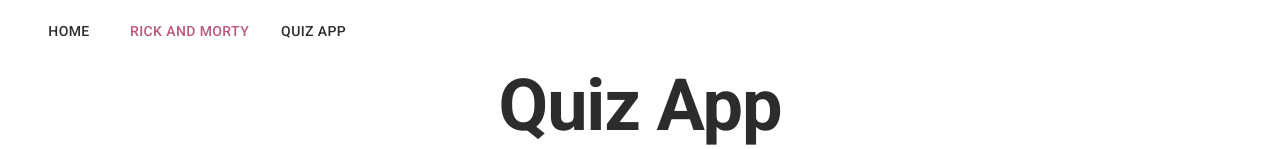
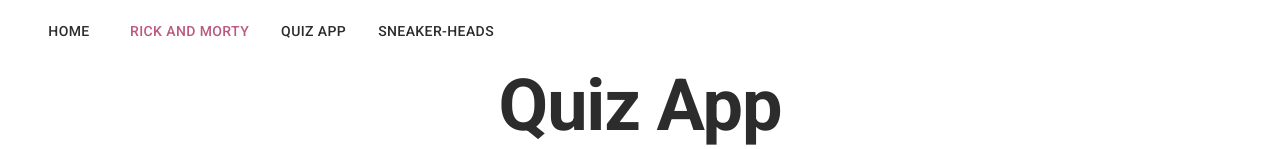
Before and after one commit to dlittle1/react-portfolio, a React (Create React App) app: page /Projects/1 in a window 1280 px wide. Shown: the top 149 px of the page. Built offline with nearby package versions, Linux system fonts and the light colour scheme.

Commit message:
add sneaker-heads project

```diff
--- a/src/pages/Project.js
+++ b/src/pages/Project.js
@@ -1,34 +1,38 @@
-import React, { useEffect, useState } from 'react'
-import { useParams } from 'react-router-dom'
-import data from '../projectData'
-import { Toolbar, Tabs, Tab, Box, Typography, Grid } from '@mui/material'
-import { Link } from 'react-router-dom'
-import { FontAwesomeIcon } from '@fortawesome/react-fontawesome'
-import { faAddressCard } from '@fortawesome/free-regular-svg-icons'
-import { faGithub } from '@fortawesome/free-brands-svg-icons'
+import React, { useEffect, useState } from 'react';
+import { useParams } from 'react-router-dom';
+import data from '../projectData';
+import { Toolbar, Tabs, Tab, Box, Typography, Grid } from '@mui/material';
+import { Link } from 'react-router-dom';
+import { FontAwesomeIcon } from '@fortawesome/react-fontawesome';
+import { faAddressCard } from '@fortawesome/free-regular-svg-icons';
+import { faGithub } from '@fortawesome/free-brands-svg-icons';
 
 const Project = () => {
-  const params = useParams()
-  const [value, setValue] = useState('2')
+  const params = useParams();
+  const [value, setValue] = useState('2');
   const { title, description, importantPoints, imgs, github, website } =
-    data[params.projectId]
+    data[params.projectId];
 
   const handleChange = (e, newValue) => {
-    setValue(newValue)
-  }
+    setValue(newValue);
+  };
 
   useEffect(() => {
-    const path = window.location.pathname
+    const path = window.location.pathname;
     if (path === '/projects/0') {
       if (value !== '2') {
-        setValue('2')
+        setValue('2');
       }
     } else if (path === '/projects/1') {
       if (value !== '3') {
-        setValue('3')
+        setValue('3');
+      }
+    } else if (path === '/projects/2') {
+      if (value !== '4') {
+        setValue('4');
       }
     }
-  })
+  });
 
   return (
     <>
@@ -52,6 +56,12 @@ const Project = () => {
             value='2'
           />
           <Tab component={Link} to={'/projects/1'} label='Quiz App' value='3' />
+          <Tab
+            component={Link}
+            to={'/projects/2'}
+            label='Sneaker-heads'
+            value='4'
+          />
         </Tabs>
       </Toolbar>
 
@@ -97,7 +107,7 @@ const Project = () => {
                   <Typography>{point}</Typography>
                   <br />
                 </Box>
-              )
+              );
             })}
           </Grid>
 
@@ -110,7 +120,7 @@ const Project = () => {
         </Grid>
       </Box>
     </>
-  )
-}
+  );
+};
 
-export default Project
+export default Project;
--- a/src/projectData.js
+++ b/src/projectData.js
@@ -1,7 +1,8 @@
-import RickAndMortyHome from './assets/projectScreenshots/RickAndMortyHome.PNG'
-import RickAndMortyCharacter from './assets/projectScreenshots/RickAndMortyCharacter.PNG'
-import QuizApp from './assets/projectScreenshots/QuizApp.PNG'
-import QuizAppEndScreen from './assets/projectScreenshots/QuizAppEndScreen.PNG'
+import rickAndMortyHome from './assets/projectScreenshots/RickAndMortyHome.PNG';
+import rickAndMortyCharacter from './assets/projectScreenshots/RickAndMortyCharacter.PNG';
+import quizApp from './assets/projectScreenshots/QuizApp.PNG';
+import quizAppEndScreen from './assets/projectScreenshots/QuizAppEndScreen.PNG';
+import sneakerHeadsLanding from './assets/projectScreenshots/sneaker-heads-landing.png';
 const data = [
   {
     title: 'Rick and Morty Universe',
@@ -13,7 +14,7 @@ const data = [
       'Used Lodash and debounce to ensure Infinite scroll was not called more than once at a time.',
       'Cleaned the requested wiki HTML data to ensure that no Cross Site Scripting attacks could be made.',
     ],
-    imgs: [RickAndMortyHome, RickAndMortyCharacter],
+    imgs: [rickAndMortyHome, rickAndMortyCharacter],
     github: 'https://github.com/dlittle1/RickAndMortyUniverse',
     website: 'http://dlittle1.github.io/RickAndMortyUniverse',
   },
@@ -25,9 +26,21 @@ const data = [
       'implemented the use of axios for making API calls.',
       'used context to deliver the choices made by the user to the question component.',
     ],
-    imgs: [QuizApp, QuizAppEndScreen],
+    imgs: [quizApp, quizAppEndScreen],
     github: 'https://github.com/dlittle1/Quiz-App',
     website: 'http://dlittle1.github.io/Quiz-App',
   },
-]
-export default data
+  {
+    title: 'Sneaker Heads',
+    description:
+      "Sneaker Heads is an online social media platform for those that love shoes. It's a place where people can go to share pics of their favorite shoes. They can like other shoes, comment on other shoes, they can create update and delete their own shoes. All of these are stored using MongoDB, the server is run on Node.JS and Express.",
+    importantPoints: [
+      'Created an API specifically for the shoes.',
+      'MongoDB was used to hold the information: shoes, comments, likes, image urls, etc.',
+    ],
+    imgs: [sneakerHeadsLanding],
+    github: 'https://github.com/dlittle1/sneaker-heads',
+    website: 'https://sneaker-heads1.herokuapp.com/',
+  },
+];
+export default data;
```
Also changed, not shown: src/assets/projectScreenshots/sneaker-heads-landing.png (added).
